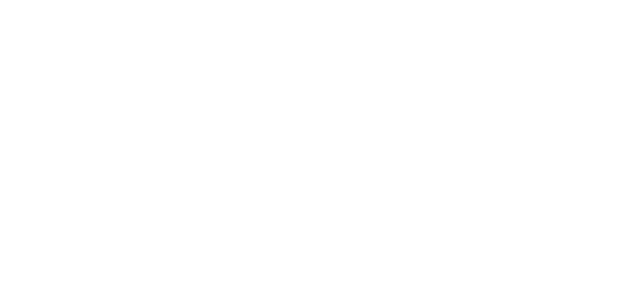
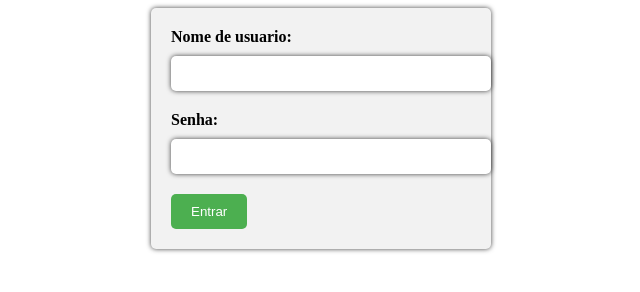
Before and after one commit to Javeiros-brasil/sitejaveiros, a plain HTML site: page client/index.html in a window 1280 px wide. Shown: the whole page, without its empty margins (319-959 px from the left). Drawn offline with Linux system fonts and the light colour scheme; files whose address does not match are found by name.

Commit message:
JAV-14
adicionei o arquivo style.css e fiz o esqueleto do index.html

```diff
--- a/client/index.html
+++ b/client/index.html
@@ -1,2 +1,33 @@
+<!DOCTYPE html>
 <html>
+<head>
+    <title>Formulario de Login</title>
+    <link rel="stylesheet" href="C:\Work\javalorianos\sitejaveiros\client\style.css">
+</head>
+<body>
+<header>
+    <nav>
+        <!-- navegação da página -->
+    </nav>
+</header>
+
+<main>
+    <!-- conteúdo principal da página -->
+</main>
+
+<!-- formulário -->
+<form>
+    <label for="username">Nome de usuario:</label>
+    <input type="text" id="username" name="username"><br>
+
+    <label for="password">Senha:</label>
+    <input type="password" id="password" name="password"><br>
+
+    <input type="submit" value="Entrar">
+</form>
+
+<footer>
+    <!-- rodapé da página -->
+</footer>
+</body>
 </html>
--- /dev/null
+++ b/client/style.css
@@ -0,0 +1,37 @@
+/* Estilo para o formulário de login */
+form {
+  width: 300px;
+  margin: 0 auto;
+  padding: 20px;
+  background-color: #f2f2f2;
+  border-radius: 5px;
+  box-shadow: 0px 0px 5px 0px rgba(0,0,0,0.75);
+}
+
+/* Estilo para os rótulos */
+label {
+  display: block;
+  font-weight: bold;
+  margin-bottom: 10px;
+}
+
+/* Estilo para as entradas de texto */
+input[type="text"],
+input[type="password"] {
+  width: 100%;
+  padding: 10px;
+  margin-bottom: 20px;
+  border-radius: 5px;
+  border: none;
+  box-shadow: 0px 0px 5px 0px rgba(0,0,0,0.75);
+}
+
+/* Estilo para o botão de envio */
+input[type="submit"] {
+  background-color: #4CAF50;
+  color: white;
+  padding: 10px 20px;
+  border: none;
+  border-radius: 5px;
+  cursor: pointer;
+}
```
